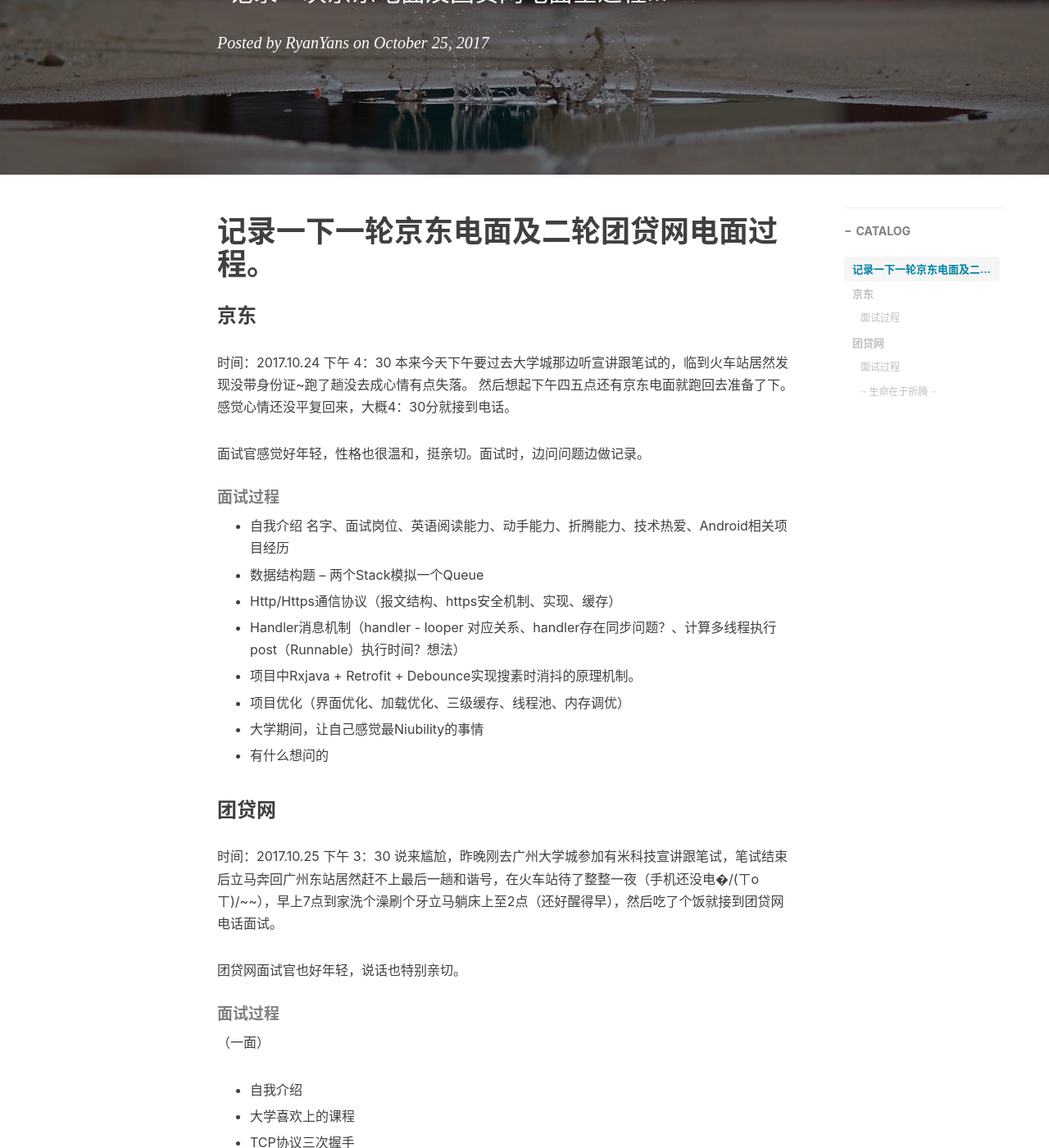
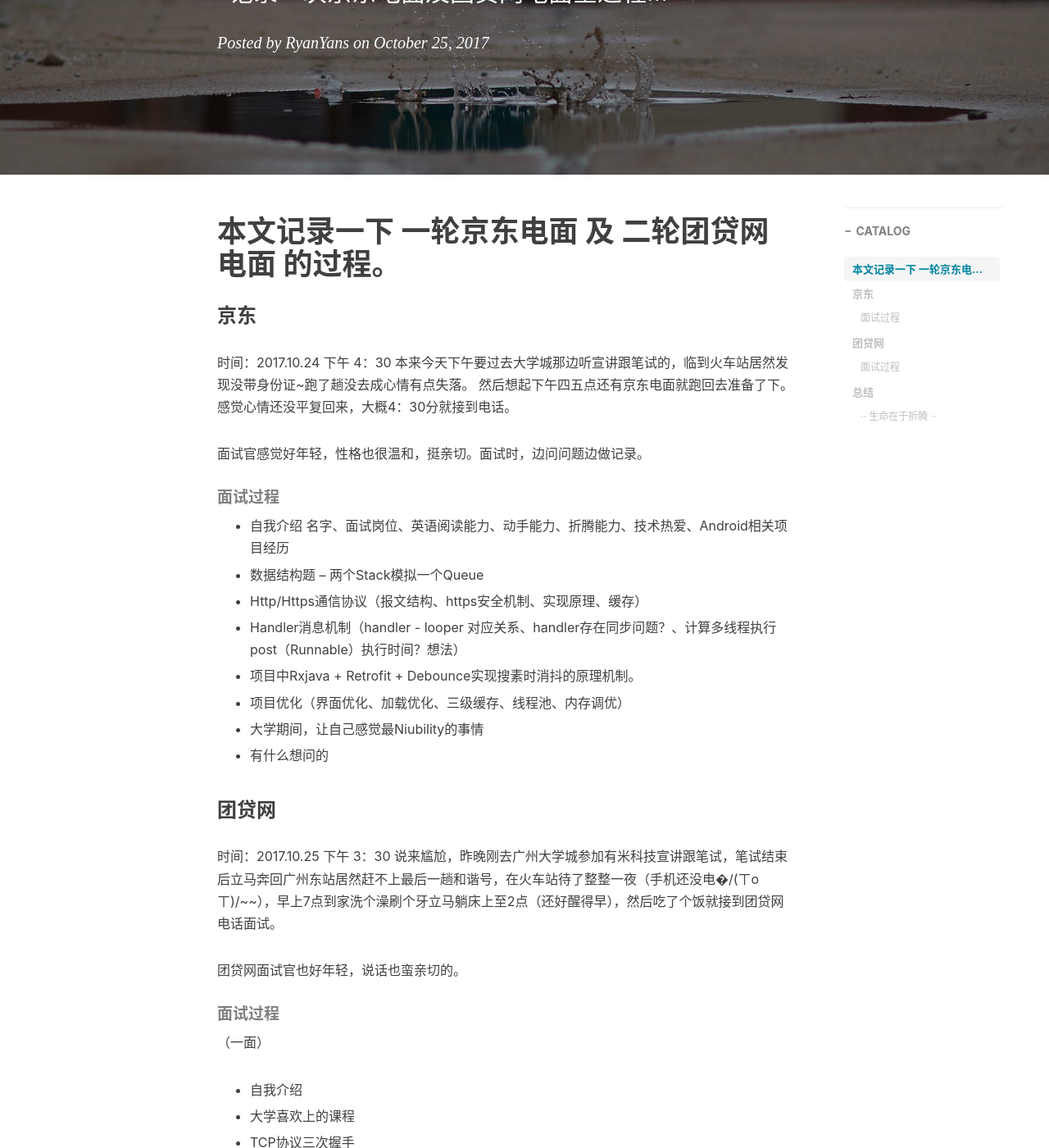
Before and after one commit to RyanYans/RyanYans.github.io, a Jekyll site: the page built from _posts/2017-10-26-jdmark.markdown, in a window 1280 px wide and 1400 px high, scrolled down 370 px. Shown: the whole window at 82% size. Built offline with Jekyll 4.4.1, drawn with Linux system fonts in a browser that asks for light colours; nearby versions of some CDN libraries; comment, search, counter and statistics services are not loaded.

Commit message:
add blog interview

```diff
--- a/_posts/2017-10-26-jdmark.markdown
+++ b/_posts/2017-10-26-jdmark.markdown
@@ -12,7 +12,7 @@
     - Android
 ---
 
-# 记录一下一轮京东电面及二轮团贷网电面过程。
+# 本文记录一下 一轮京东电面 及 二轮团贷网电面 的过程。
 
 ### 京东
 
@@ -29,7 +29,7 @@
 
 * 数据结构题 -- 两个Stack模拟一个Queue
 
-* Http/Https通信协议（报文结构、https安全机制、实现、缓存）
+* Http/Https通信协议（报文结构、https安全机制、实现原理、缓存）
 
 * Handler消息机制（handler - looper 对应关系、handler存在同步问题？、计算多线程执行post（Runnable）执行时间？想法）
 
@@ -48,7 +48,7 @@
 时间：2017.10.25 下午 3：30
 说来尴尬，昨晚刚去广州大学城参加有米科技宣讲跟笔试，笔试结束后立马奔回广州东站居然赶不上最后一趟和谐号，在火车站待了整整一夜（手机还没电�/(ㄒoㄒ)/~~），早上7点到家洗个澡刷个牙立马躺床上至2点（还好醒得早），然后吃了个饭就接到团贷网电话面试。
 
-团贷网面试官也好年轻，说话也特别亲切。
+团贷网面试官也好年轻，说话也蛮亲切的。
 
 ##### 面试过程
 
@@ -93,7 +93,7 @@
 * 有什么想问的
 
 
-###总结
+### 总结
 
 * 无论京东还是团贷网的面试，都会发现一些共性的问题，就是比较注重基础的掌握。还有一些开放性问题，提前准备一下的话，这些问题应该不大
 
```
